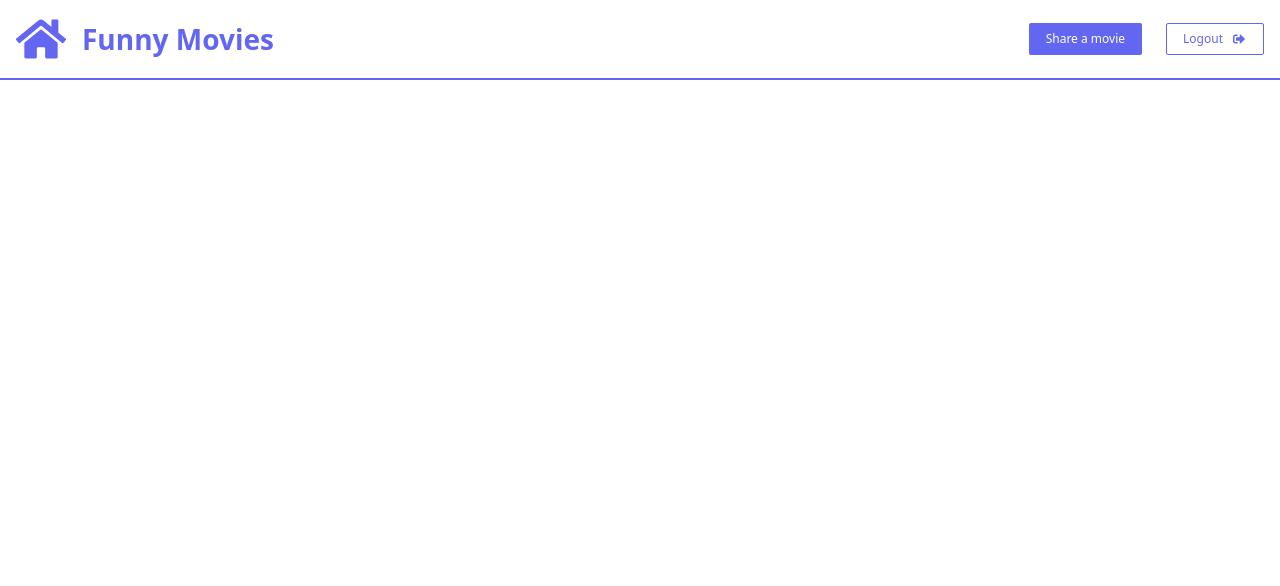
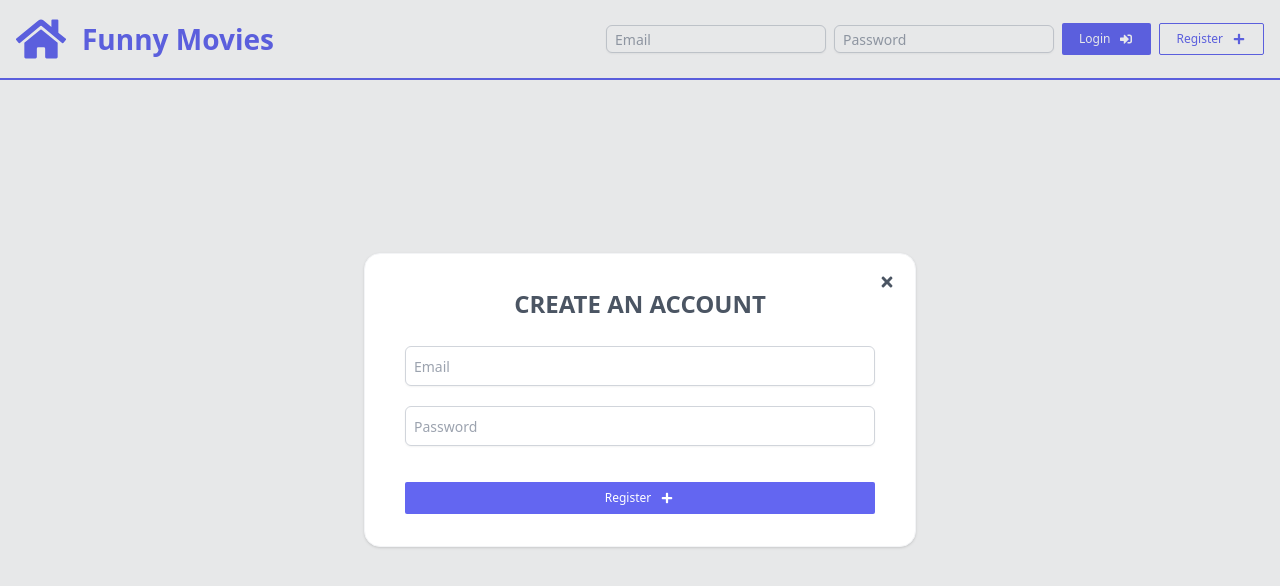
Before and after one commit to chidojiro/funny-movies, a React (Create React App) app: page / in a window 1280 px wide. Both pictures are taken after a click on the button "Register". Shown: the top 586 px of the page. Built offline with nearby package versions, Linux system fonts and the light colour scheme.

Commit message:
feat: basic register flow

```diff
--- a/src/App.tsx
+++ b/src/App.tsx
@@ -9,7 +9,7 @@ import 'react-toastify/dist/ReactToastify.css';
 function App() {
   return (
     <BrowserRouter>
-      <ToastContainer position='top-center' />
+      <ToastContainer position='top-center' hideProgressBar autoClose={3000} />
       <div>
         <MainLayout />
       </div>
--- a/src/auth/constants.ts
+++ b/src/auth/constants.ts
@@ -1 +1,3 @@
 export const COOKIE_ACCESS_TOKEN_KEY = 'accessToken';
+
+export const PASSWORD_PATTERN = /.{8,}$/;
--- a/src/auth/localService.ts
+++ b/src/auth/localService.ts
@@ -29,6 +29,16 @@ const getUser = (id: string) => {
 
 const createUser = async (payload: Omit<User, 'id'>) => {
   await PromiseUtils.sleep(1000);
+
+  let existingUser;
+
+  try {
+    existingUser = getUserByEmail(payload.email);
+  } catch {
+    // Do nothing
+  }
+
+  if (existingUser) throw new Error(ApiErrors.ALREADY_EXIST);
 
   const id = UUID();
 
--- a/src/auth/types.ts
+++ b/src/auth/types.ts
@@ -11,4 +11,5 @@ export type User = {
 
 export enum ApiErrors {
   INVALID = 'INVALID',
+  ALREADY_EXIST = 'ALREADY_EXIST',
 }
--- a/src/common/components/Form/Form.tsx
+++ b/src/common/components/Form/Form.tsx
@@ -55,7 +55,11 @@ FormInput.displayName = 'FormInput';
 
 const FormErrorMessage = ({ name, className, ...restProps }: ErrorMessageProps & JSX.IntrinsicElements['p']) => (
   <p
-    className={clsx(StringUtils.withProjectClassNamePrefix('form-error-message'), 'text-danger text-xs', className)}
+    className={clsx(
+      StringUtils.withProjectClassNamePrefix('form-error-message'),
+      'text-danger text-xs mt-1',
+      className
+    )}
     {...restProps}>
     <ErrorMessage name={name} />
   </p>
--- a/src/common/components/Input/Input.tsx
+++ b/src/common/components/Input/Input.tsx
@@ -3,19 +3,21 @@ import { StringUtils } from '@/common/utils';
 import clsx from 'clsx';
 import React from 'react';
 
-export type InputProps = Omit<JSX.IntrinsicElements['input'], 'ref'> &
+export type InputProps = Omit<JSX.IntrinsicElements['input'], 'ref' | 'size'> &
   PlaceholderInputProps & {
     error?: boolean;
+    size: 'sm' | 'md';
   };
 
 export const Input = React.forwardRef(
-  ({ error, className, placeholderInputRef: _, ...restProps }: InputProps, ref: any) => {
+  ({ error, className, placeholderInputRef: _, size = 'sm', ...restProps }: InputProps, ref: any) => {
     return (
       <input
         ref={ref}
         className={clsx(
           StringUtils.withProjectClassNamePrefix('input'),
-          'shadow-sm focus:border-indigo-500 block w-full sm:text-sm border border-gray-300 rounded-md text-black outline-none px-2 h-7',
+          'shadow-sm focus:border-indigo-500 block w-full sm:text-sm border border-gray-300 rounded-md text-black outline-none px-2',
+          { 'h-7': size === 'sm', 'h-10': size === 'md' },
           { '!border-danger !focus:border-danger': error },
           className
         )}
--- a/src/common/components/Modal/Modal.tsx
+++ b/src/common/components/Modal/Modal.tsx
@@ -40,7 +40,11 @@ export const Modal = ({ className, children, size = 'md', open, onClose, ...rest
   return (
     <Portal>
       <div
-        className={clsx(StringUtils.withProjectClassNamePrefix('modal'), 'fixed top-0 left-0 w-screen h-screen z-50')}>
+        className={clsx(
+          StringUtils.withProjectClassNamePrefix('modal'),
+          'fixed top-0 left-0 w-screen h-screen z-50',
+          open ? 'animate-modal-enter' : 'animate-modal-leave'
+        )}>
         <div style={{ background: 'rgba(23,36,45,0.1)' }} className={clsx('w-full h-full')} onClick={onClose}></div>
         <div
           className={clsx(
--- /dev/null
+++ b/src/layout/MainLayout/CreateAccountModal.tsx
@@ -0,0 +1,102 @@
+import { AuthApis } from '@/auth/apis';
+import { PASSWORD_PATTERN } from '@/auth/constants';
+import { ApiErrors, LoginPayload } from '@/auth/types';
+import { useAccessTokenCookieState } from '@/auth/useAccessTokenCookie';
+import { Button, Form } from '@/common/components';
+import { Modal, ModalProps } from '@/common/components/Modal';
+import { EMAIL_PATTERN } from '@/common/constants';
+import { useHandler } from '@/common/hooks';
+import { PlusIcon } from '@/common/icons';
+import { useProfile } from '@/profile/useProfile';
+import React from 'react';
+import { useForm } from 'react-hook-form';
+import { toast } from 'react-toastify';
+
+export type CreateAccountModalProps = ModalProps;
+
+export const CreateAccountModal = ({ open, onClose, ...restProps }: CreateAccountModalProps) => {
+  const [, setAccessToken] = useAccessTokenCookieState();
+  const { mutateProfile } = useProfile();
+
+  const methods = useForm<LoginPayload>({ defaultValues: { email: '', password: '' } });
+  const { setValue, reset, handleSubmit, watch } = methods;
+
+  React.useEffect(() => {
+    if (open) {
+      reset();
+    }
+  }, [reset, open]);
+
+  const registerHandler = async (data: LoginPayload) => {
+    const { accessToken, profile } = await AuthApis.register(data);
+    setAccessToken(accessToken);
+    mutateProfile(profile);
+    reset();
+    onClose?.();
+  };
+
+  const email = watch('email');
+
+  const { handle: handleRegister, isLoading: isRegistering } = useHandler(registerHandler, {
+    onError: (e: any) => {
+      setValue('password', '');
+
+      if (e.message === ApiErrors.ALREADY_EXIST) {
+        toast.error(`There is already an account registered with the email ${email}!`);
+        return false;
+      }
+    },
+  });
+
+  return (
+    <Modal open={open} onClose={onClose} {...restProps}>
+      <Modal.Title>Create an account</Modal.Title>
+      <Modal.Content>
+        <Form methods={methods} onSubmit={handleRegister} className='flex gap-4 flex-col'>
+          <div>
+            <Form.Input
+              type='email'
+              name='email'
+              placeholder='Email'
+              size='md'
+              rules={{
+                pattern: {
+                  value: EMAIL_PATTERN,
+                  message: 'Invalid email!',
+                },
+                required: {
+                  value: true,
+                  message: 'Email is required!',
+                },
+              }}
+            />
+            <Form.ErrorMessage name='email' />
+          </div>
+          <div>
+            <Form.Input
+              type='password'
+              name='password'
+              placeholder='Password'
+              size='md'
+              rules={{
+                pattern: {
+                  value: PASSWORD_PATTERN,
+                  message: 'Password must be at least eight characters!',
+                },
+              }}
+            />
+            <Form.ErrorMessage name='password' />
+          </div>
+          <Button
+            className='mt-4'
+            loading={isRegistering}
+            iconRight={<PlusIcon />}
+            variant='solid'
+            onClick={handleSubmit(handleRegister)}>
+            Register
+          </Button>
+        </Form>
+      </Modal.Content>
+    </Modal>
+  );
+};
--- a/src/layout/MainLayout/LoginForm.tsx
+++ b/src/layout/MainLayout/LoginForm.tsx
@@ -3,7 +3,7 @@ import { ApiErrors, LoginPayload } from '@/auth/types';
 import { useAccessTokenCookieState } from '@/auth/useAccessTokenCookie';
 import { Button, Form } from '@/common/components';
 import { useHandler } from '@/common/hooks';
-import { PlusIcon, SignInIcon } from '@/common/icons';
+import { SignInIcon } from '@/common/icons';
 import { useProfile } from '@/profile/useProfile';
 import { useForm } from 'react-hook-form';
 import { toast } from 'react-toastify';
@@ -13,7 +13,7 @@ export const LoginForm = () => {
   const { mutateProfile } = useProfile();
 
   const methods = useForm<LoginPayload>({ defaultValues: { email: '', password: '' } });
-  const { setValue, reset, handleSubmit } = methods;
+  const { setValue, reset } = methods;
 
   const loginHandler = async (data: LoginPayload) => {
     const { accessToken, profile } = await AuthApis.login(data);
@@ -33,29 +33,12 @@ export const LoginForm = () => {
     },
   });
 
-  const registerHandler = async (data: LoginPayload) => {
-    try {
-      const { accessToken, profile } = await AuthApis.register(data);
-      setAccessToken(accessToken);
-      mutateProfile(profile);
-      reset();
-    } catch (e) {
-      setValue('password', '');
-      throw e;
-    }
-  };
-
-  const { handle: handleRegister, isLoading: isRegistering } = useHandler(registerHandler);
-
   return (
-    <Form methods={methods} className='relative flex items-center gap-2'>
-      <Form.Input type='email' name='email' placeholder='Email' />
-      <Form.Input type='password' name='password' placeholder='Password' />
-      <Button loading={isLoggingIn} iconRight={<SignInIcon />} variant='solid' onClick={handleSubmit(handleLogin)}>
+    <Form methods={methods} onSubmit={handleLogin} className='relative flex items-center gap-2'>
+      <Form.Input type='email' name='email' placeholder='Email' size='sm' />
+      <Form.Input type='password' name='password' placeholder='Password' size='sm' />
+      <Button loading={isLoggingIn} iconRight={<SignInIcon />} variant='solid' type='submit'>
         Login
-      </Button>
-      <Button loading={isRegistering} iconRight={<PlusIcon />} variant='outline' onClick={handleSubmit(handleRegister)}>
-        Register
       </Button>
     </Form>
   );
--- a/src/layout/MainLayout/MainLayoutHeader.tsx
+++ b/src/layout/MainLayout/MainLayoutHeader.tsx
@@ -1,13 +1,18 @@
-import { HomeIcon } from '@/common/icons';
+import { Button } from '@/common/components';
+import { useDisclosure } from '@/common/hooks';
+import { HomeIcon, PlusIcon } from '@/common/icons';
 import { StringUtils } from '@/common/utils';
 import { useProfile } from '@/profile/useProfile';
 import clsx from 'clsx';
 import { Link } from 'react-router-dom';
+import { CreateAccountModal } from './CreateAccountModal';
 import { LoginForm } from './LoginForm';
 import { ProfileSection } from './ProfileSection';
 
 export const MainLayoutHeader = () => {
   const { profile } = useProfile();
+
+  const createAccountModalDisclosure = useDisclosure();
 
   return (
     <div
@@ -21,7 +26,17 @@ export const MainLayoutHeader = () => {
         <HomeIcon size={50} />
         <p className='font-bold text-h1'>Funny Movies</p>
       </Link>
-      {profile ? <ProfileSection /> : <LoginForm />}
+      {profile ? (
+        <ProfileSection />
+      ) : (
+        <div className='flex items-center gap-2'>
+          <CreateAccountModal open={createAccountModalDisclosure.isOpen} onClose={createAccountModalDisclosure.close} />
+          <LoginForm />
+          <Button iconRight={<PlusIcon />} variant='outline' onClick={createAccountModalDisclosure.open}>
+            Register
+          </Button>
+        </div>
+      )}
     </div>
   );
 };
--- a/tailwind.config.js
+++ b/tailwind.config.js
@@ -13,6 +13,20 @@ module.exports = {
         primary: theme.colors.indigo[500],
         danger: theme.colors.red[500],
       }),
+      keyframes: {
+        'modal-enter': {
+          '0%': { opacity: 0 },
+          '100%': { opacity: 1 },
+        },
+        'modal-leave': {
+          '0%': { opacity: 1 },
+          '100%': { opacity: 0 },
+        },
+      },
+      animation: {
+        'modal-enter': 'modal-enter .2s ease-out',
+        'modal-leave': 'modal-leave .2s ease-in',
+      },
     },
   },
   plugins: [],
```
